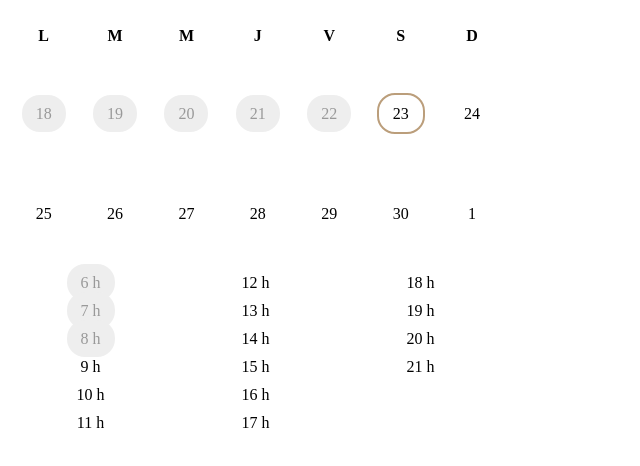
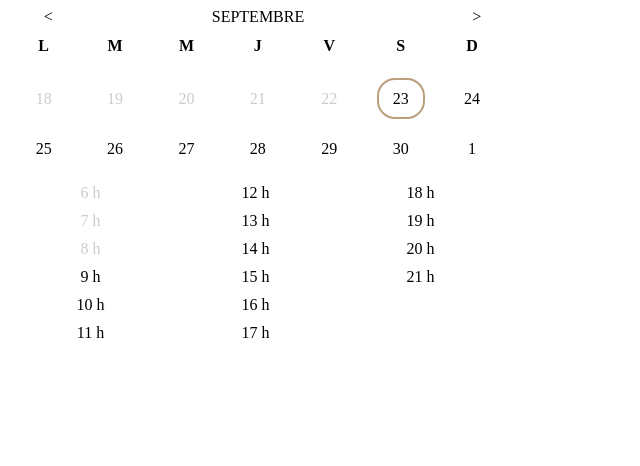
Before and after one commit to stanBienaives/th-date-picker, a plain HTML site: page index.html in a window 1280 px wide. Shown: the whole page, without its empty margins (0-640 px from the left). Drawn offline with nearby package versions, Linux system fonts and the light colour scheme.

Commit message:
add month

```diff
--- a/date-picker.css
+++ b/date-picker.css
@@ -34,7 +34,7 @@
 
 .cal-days {
     width: 100%;
-    line-height: 100px;
+    line-height: 50px;
 }
 
 .cal-day {
@@ -57,8 +57,9 @@
 }
 
 .cal-day.disabled > span {
-   background: #eee;
-   color: #999;
+   /*background: #eee;*/
+   color: #ccc;
+
    padding: 10px 14px;
    border-radius: 18px;
 }
@@ -74,8 +75,8 @@
 }
 
 .cal-hour.disabled > span {
-   color: #999;
-   background-color: #eee;
+   color: #ccc;
+   /*background-color: #eee;*/
    border-radius: 18px;
    padding: 10px 14px;
 }
@@ -94,3 +95,30 @@
    min-height: 50px;
    text-align: center;
 }
+
+
+.cal-navigator {
+   position: relative;
+   /*margin-top: 10px;*/
+   height: 10px;
+}
+
+.cal-navigator-prev {
+   position: absolute;
+   left: 7.15%;
+   top: 0px;
+   width: 30px;
+}
+
+.cal-navigator-next {
+   position: absolute;
+   right: 1.15%;
+   top: 0px;
+   width: 30;
+}
+
+.cal-navigator-month {
+   position: absolute;
+   left: 50%;
+   transform: translate(-50%, 0);
+}
--- a/date-picker.js
+++ b/date-picker.js
@@ -1,4 +1,6 @@
 var WEEKDAYS = ['D','L','M','M','J','V','S'];
+
+var MONTHS = ['JANVIER', 'FEVRIER', 'MARS', 'AVRIL', 'MAI', 'JUIN', 'JUILLET', 'AOUT', 'SEPTEMBRE', 'OCTOBRE', 'NOVEMBRE', 'DECEMBRE'];
 
 var State = function State() {
   this.selected = [];
@@ -19,7 +21,7 @@ var State = function State() {
   this.firstSelectableDate = today;
 
   this.cursor = 0;
-  this.displayedLines = 1;
+  this.displayedLines = 2;
 }
 
 State.prototype.isDateSelected = function (date) {
@@ -52,6 +54,15 @@ State.prototype.isSelectable = function (date) {
   return date >= this.firstSelectableDate;
 }
 
+State.prototype.displayMonth = function () {
+  return MONTHS[this.firstPanelDate().getMonth()];
+
+}
+
+State.prototype.firstPanelDate = function () {
+ return this.availableDates[this.cursor * 7 * this.displayedLines];
+
+}
 
 //ACTION RECORD
 var Actions = {
@@ -74,20 +85,68 @@ var Actions = {
     this.render(state);
   },
   "NEXT_PANEL": function (state) {
+    state.cursor += 1;
+    state.currentDate = state.firstPanelDate();
+    this.render(state);
   },
+  "PREVIOUS_PANEL": function (state) {
+    if( state.cursor == 0)
+      return;
+
+    state.cursor -= 1;
+    state.currentDate = state.firstPanelDate();
+    if( state.firstPanelDate() < state.firstSelectableDate)
+      state.currentDate = state.firstSelectableDate;
+    this.render(state);
+  }
 }
 
 
 // DATE PICKER COMPONENT
 var datePickerComponent = function () {
+  this.navigatorView = new navigatorComponent();
   this.weekdaysView = new weekdaysComponent();
   this.daysView = new daysComponent();
 }
 
 
 datePickerComponent.prototype.render = function (state, oldState) {
+  this.navigatorView.render(state, oldState, this);
   this.weekdaysView.render(state, oldState);
   this.daysView.render(state, oldState);
+}
+
+
+// NAVIGATOR COMPONENT
+var navigatorComponent = function () {
+  var wrapper = document.getElementById('cal-wrapper');
+  this.container = document.createElement('div')
+  this.container.className = 'cal-navigator'
+  this.container.id = 'cal-navigator'
+  wrapper.appendChild(this.container);
+}
+
+navigatorComponent.prototype.render = function (state, oldState, parent) {
+  this.container.innerHTML = '';
+  var prevButton = document.createElement('div');
+  prevButton.className += ' cal-navigator-prev';
+  prevButton.innerHTML = '<';
+  prevButton.addEventListener("click", Actions['PREVIOUS_PANEL'].bind(parent, state));
+
+
+  var nextButton = document.createElement('div');
+  nextButton.className += ' cal-navigator-next';
+  nextButton.innerHTML = '>';
+  nextButton.addEventListener("click", Actions['NEXT_PANEL'].bind(parent, state));
+
+  var month = document.createElement('div');
+  month.className += ' cal-navigator-month';
+  month.innerHTML = '<span>' +  state.displayMonth() + '<span>';
+
+  this.container.appendChild(prevButton);
+  this.container.appendChild(month);
+  this.container.appendChild(nextButton);
+
 }
 
 
@@ -183,7 +242,9 @@ var daysComponent = function () {
 daysComponent.prototype.render = function (state, oldState) {
   this.container.innerHTML = '';
 
-  appendColumnsHelper(this.container, state.availableDates.slice(0,14), function(day, date, i) {
+  var start = state.cursor * 7 * state.displayedLines;
+  var stop  = start + 7*state.displayedLines;
+  appendColumnsHelper(this.container, state.availableDates.slice(start, stop), function(day, date, i) {
     day.className = 'cal-day';
     day.innerHTML =  '<span>' + date.getDate(); + '</span>';
 
@@ -201,6 +262,8 @@ daysComponent.prototype.render = function (state, oldState) {
 
     if (state.isSelectable(date)) {
       day.addEventListener("click", Actions["SET_CURRENT_DATE"].bind(this, state, date));
+    } else {
+      day.addEventListener("click", Actions['NEXT_PANEL'].bind(this, state));
     }
 
   }.bind(this));
```
